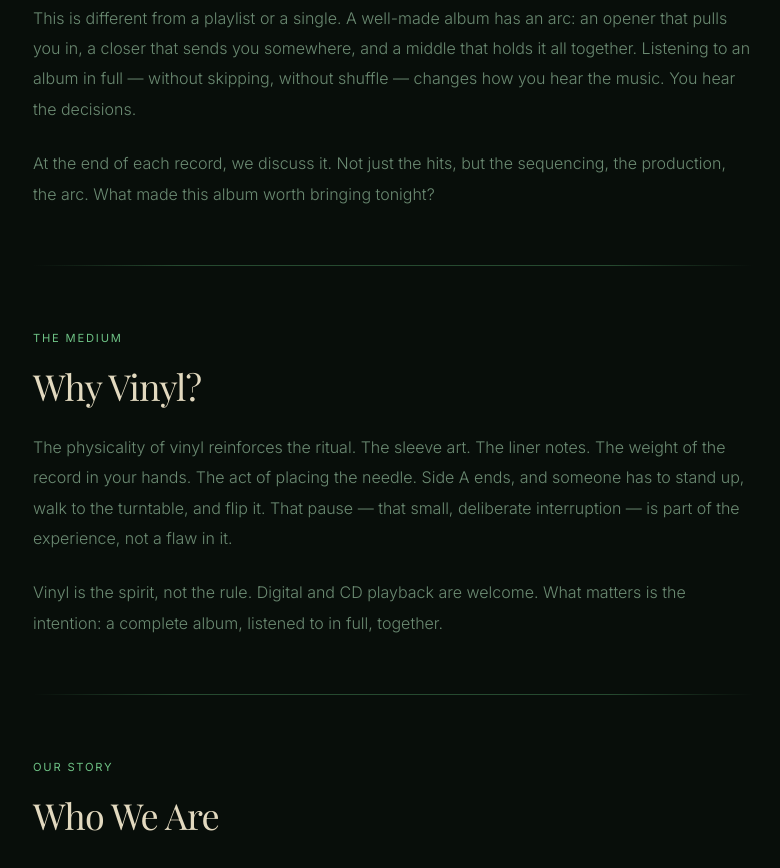
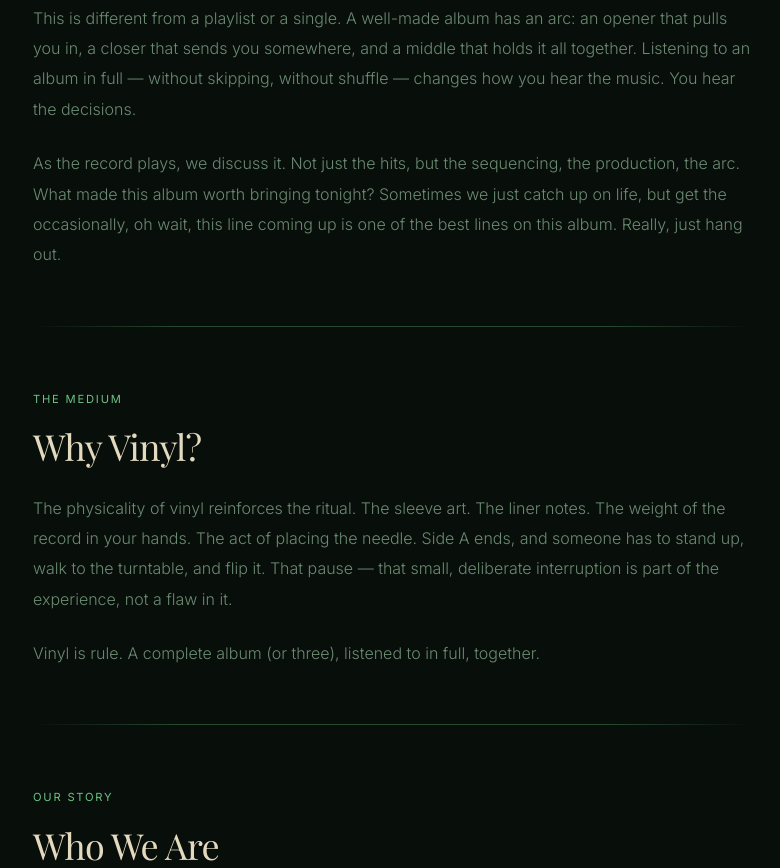
Before and after one commit to mikeposthumus/vinylnight, a website: page public/about.html in a window 1280 px wide. Shown: the part 1183-2051 px from the top of the page, without its empty margins (89-869 px from the left). Drawn offline with nearby package versions, Linux system fonts and the light colour scheme; a web font is replaced by a local one.

Commit message:
More text.

```diff
--- a/public/about.html
+++ b/public/about.html
@@ -43,7 +43,7 @@
             Once a month, a small group of close friends gathers to listen to complete albums together. Each person brings a record and a few drinks to share. Three albums. Three people minimum. That's the formula — and after eight years of monthly vinyl nights without missing a single one, we can confirm: three is the magic number.
           </p>
           <p class="text-muted" style="font-size: 1rem; line-height: 1.9;">
-            The ritual has texture. When guests arrive, the host is already playing <em>pre-music</em> — something to set the mood, never officially documented. Then comes the reveal: each person pulls their album from a canvas tote. The group debates the order for the evening — the opener, the middle, the closer. Different conditions, different vibes, different choices. At the end of the night, the host plays <em>post-music</em>, also off the record. What happens between those two bookmarks is the official Vinyl Night.
+            The ritual is important. When guests arrive, the host is already playing <em>pre-music</em> — something to set the mood, never officially documented. Then comes the reveal: each person pulls their album from a canvas tote. The group debates the order for the evening — the opener, the middle, the closer. Different conditions, different vibes, different choices are made depending on the moment. At the end of the night, the host plays <em>post-music</em>, also off the record. What happens between those two bookmarks is the official Vinyl Night.
           </p>
         </section>
 
@@ -60,7 +60,7 @@
             This is different from a playlist or a single. A well-made album has an arc: an opener that pulls you in, a closer that sends you somewhere, and a middle that holds it all together. Listening to an album in full — without skipping, without shuffle — changes how you hear the music. You hear the decisions.
           </p>
           <p class="text-muted" style="font-size: 1rem; line-height: 1.9;">
-            At the end of each record, we discuss it. Not just the hits, but the sequencing, the production, the arc. What made this album worth bringing tonight?
+            As the record plays, we discuss it. Not just the hits, but the sequencing, the production, the arc. What made this album worth bringing tonight? Sometimes we just catch up on life, but get the occasionally, oh wait, this line coming up is one of the best lines on this album. Really, just hang out.
           </p>
         </section>
 
@@ -71,10 +71,10 @@
           <p class="label mb-2">The Medium</p>
           <h2 style="margin-bottom: 1.5rem;">Why Vinyl?</h2>
           <p class="text-muted" style="font-size: 1rem; line-height: 1.9; margin-bottom: 1.5rem;">
-            The physicality of vinyl reinforces the ritual. The sleeve art. The liner notes. The weight of the record in your hands. The act of placing the needle. Side A ends, and someone has to stand up, walk to the turntable, and flip it. That pause — that small, deliberate interruption — is part of the experience, not a flaw in it.
+            The physicality of vinyl reinforces the ritual. The sleeve art. The liner notes. The weight of the record in your hands. The act of placing the needle. Side A ends, and someone has to stand up, walk to the turntable, and flip it. That pause — that small, deliberate interruption is part of the experience, not a flaw in it.
           </p>
           <p class="text-muted" style="font-size: 1rem; line-height: 1.9;">
-            Vinyl is the spirit, not the rule. Digital and CD playback are welcome. What matters is the intention: a complete album, listened to in full, together.
+            Vinyl is rule. A complete album (or three), listened to in full, together.
           </p>
         </section>
 
```
